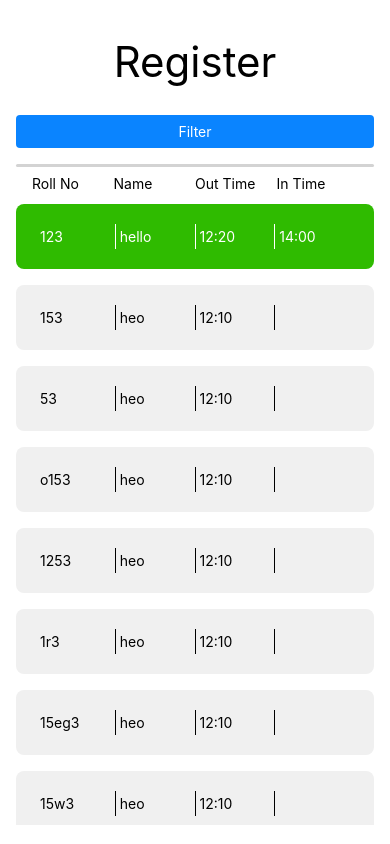
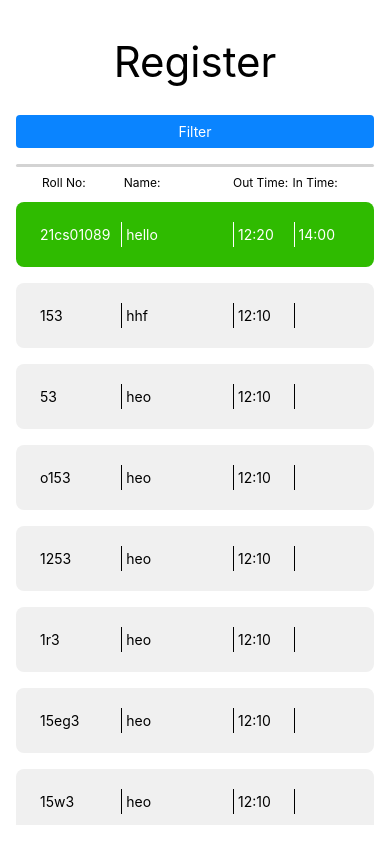
Before and after one commit to tusharjoshi4531/campus-ingress-egress-system-frontend, a React Native app: screen / in a window 390 px wide. Built offline with nearby package versions, Linux system fonts and the light colour scheme.

Commit message:
improved Register list ui

```diff
--- a/components/Register/RecordCard.js
+++ b/components/Register/RecordCard.js
@@ -17,10 +17,10 @@ const RecordCard = ({ data }) => {
 
   return (
     <Card style={cardStyle}>
-      <View style={textContainerStyle}>
+      <View style={[textContainerStyle, {flex: 3}]}>
         <Text style={textStyle}>{data.rollNo}</Text>
       </View>
-      <View style={[dividerStyle, textContainerStyle]}>
+      <View style={[dividerStyle, textContainerStyle, {flex: 4}]}>
         <Text style={textStyle}>{data.name}</Text>
       </View>
       <View style={[dividerStyle, textContainerStyle]}>
@@ -39,7 +39,7 @@ const styles = StyleSheet.create({
     flexDirection: "row",
   },
   textContainer:{
-    flex: 1,
+    flex: 2,
     paddingHorizontal: 4,
     paddingVertical: 4,
   },
@@ -57,7 +57,7 @@ const styles = StyleSheet.create({
     backgroundColor: Colors.success,
   },
   textContainerCompleted:{
-    flex: 1,
+    flex: 2,
     paddingHorizontal: 4,
     paddingVertical: 4,
   },
--- a/components/Register/RegisterList.js
+++ b/components/Register/RegisterList.js
@@ -4,13 +4,12 @@ import RecordCard from "./RecordCard";
 const RegisterList = () => {
   const data = [
     {
-      rollNo: "123",
+      rollNo: "21cs01089",
       name: "hello",
       outTime: "12:20",
       inTime: "14:00",
-      completed: true,
     },
-    { rollNo: "153", name: "heo", outTime: "12:10" },
+    { rollNo: "153", name: "hhf", outTime: "12:10" },
     { rollNo: "53", name: "heo", outTime: "12:10" },
     { rollNo: "o153", name: "heo", outTime: "12:10" },
     { rollNo: "1253", name: "heo", outTime: "12:10" },
@@ -28,10 +27,10 @@ const RegisterList = () => {
       }}
     >
       <View style={styles.registerHeader}>
-        <Text style={styles.registerHeaderText}>Roll No</Text>
-        <Text style={styles.registerHeaderText}>Name</Text>
-        <Text style={styles.registerHeaderText}>Out Time</Text>
-        <Text style={styles.registerHeaderText}>In Time</Text>
+        <Text style={[styles.registerHeaderText, {flex: 2.8}]}>Roll No:</Text>
+        <Text style={[styles.registerHeaderText, , {flex: 3.8}]}>Name:</Text>
+        <Text style={styles.registerHeaderText}>Out Time:</Text>
+        <Text style={styles.registerHeaderText}>In Time:</Text>
       </View>
       <FlatList
         data={data}
@@ -45,11 +44,13 @@ const RegisterList = () => {
 const styles = StyleSheet.create({
   registerHeader: {
     flexDirection: "row",
-    paddingHorizontal: 16,
-    marginBottom: 4
+    paddingHorizontal: 24,
+    marginBottom: 4,
   },
   registerHeaderText: {
-    flex: 1,
+    flex: 2,
+    fontSize: 12,
+    marginHorizontal: 2,
   },
 });
 
```
